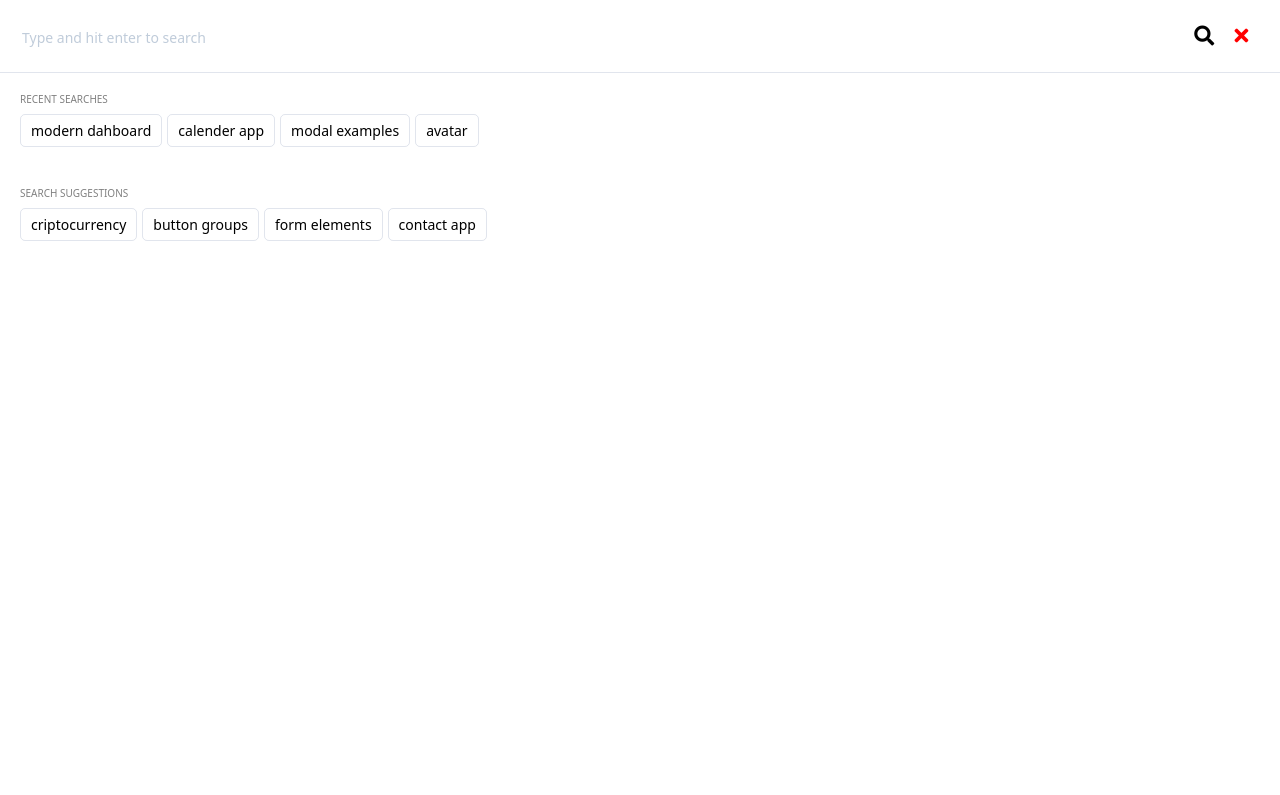
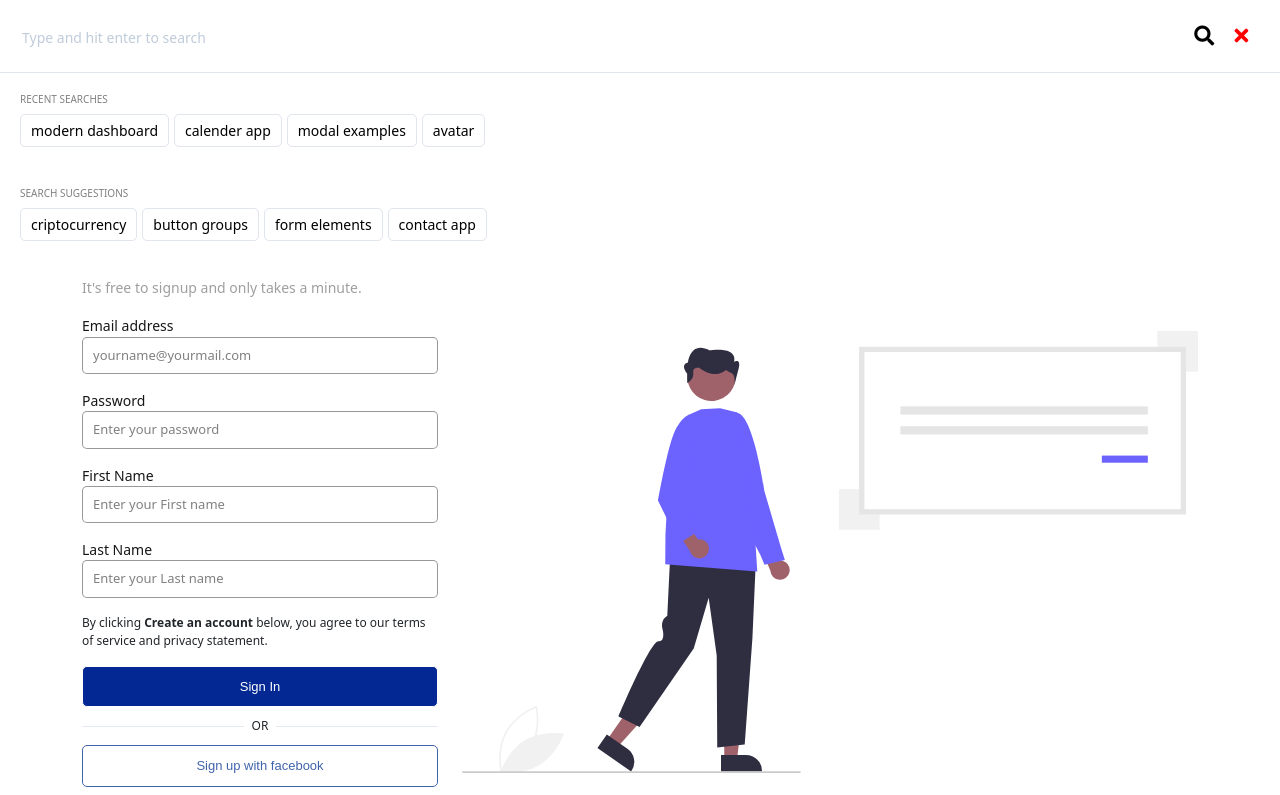
Before and after one commit to Ranagithubrr/admin-dashboard, a React (Create React App) app: page /signup in a window 1280 px wide. Shown: the top 795 px of the page. Built offline with nearby package versions, Linux system fonts and the light colour scheme; some icons are missing.

Commit message:
sidebar nav done

```diff
--- a/src/App.js
+++ b/src/App.js
@@ -8,6 +8,7 @@ import Navbar from './Components/NavBar/Navbar';
 import RightDrawer from './Components/RightSideDrawer/RightDrawer';
 import MainHome from './Components/MainHome/MainHome';
 import Footer from './Components/Footer/Footer';
+import SignIn from './Pages/SignIn/SignIn';
 import SignUp from './Pages/SignUp/SignUp';
 
 function App() {
@@ -18,7 +19,8 @@ function App() {
         <div className="container  pt-4 mt-5">
           <Routes>
           <Route path="/" element={<MainHome />}/>
-          <Route path="/signin" element={<SignUp />}/>
+          <Route path="/signin" element={<SignIn />}/>
+          <Route path="/signup" element={<SignUp />}/>
           </Routes>
 
 
--- a/src/Components/NavBar/Navbar.js
+++ b/src/Components/NavBar/Navbar.js
@@ -41,13 +41,14 @@ const Navbar = () => {
                     <a href="#" id="sidebarLogo" className='logo'>do<span className='ar'>ar</span></a>
                     <span id="crossIcon" onClick={() => setmiddleShow('')}><i class="fas fa-times"></i></span>
                 </div>
-
+                <h4 className='mainNavigation'>main navigation</h4>
                 <ul>
                     <li>
                         <div class="dropdown">
                             <a class="dropLink" type="button" id="dropdownMenuButton" data-toggle="dropdown" aria-haspopup="true" aria-expanded="false">
                                 Dashboard <span className='dropIcon'><BsChevronDown /></span>
                             </a>
+
 
                             <div class="dropdown-menu" aria-labelledby="dropdownMenuButton">
                                 <div className="triangle"></div>
--- a/src/Components/NavBar/SearchBar/SearchBar.js
+++ b/src/Components/NavBar/SearchBar/SearchBar.js
@@ -3,19 +3,24 @@ import { useState, useEffect } from 'react';
 import './SearchBar.css';
 
 const SearchBar = (props) => {
+
     const {Searchshow,OverlayFunc} = props;
     useEffect(()=>{
         console.log('value changed, the value is ', Searchshow);
-
         setSearchTrigger('')
     },[Searchshow]);
 
-    const [searchTrigger,setSearchTrigger] = useState('hidesearchBarArea');
+
+
+
 
     const closebtnclicked =()=>{
         setSearchTrigger('hidesearchBarArea');
-        OverlayFunc('')
+        OverlayFunc('');
     }
+    const [searchTrigger,setSearchTrigger] = useState('hidesearchBarArea');
+
+
     return (
         <div className={`searchbarArea ${searchTrigger}`}>
             <form action="#" className='form'>
@@ -25,7 +30,7 @@ const SearchBar = (props) => {
             </form>
             <div className="recentSearchArea">
                 <h6>RECENT SEARCHES</h6>
-                <button class="firstbtn">modern dahboard</button>
+                <button class="firstbtn">modern dashboard</button>
                 <button>calender app</button>
                 <button>modal examples</button>
                 <button>avatar</button>
--- /dev/null
+++ b/src/Pages/SignIn/SignIn.css
@@ -0,0 +1,129 @@
+.signIn{
+    height:82vh;
+}
+.signInArea{
+    display: flex;
+    align-items: center;
+    height:100%;
+}
+.signInArea .userProfileImage{
+    height: 400px;
+}
+.signInformRight .signin{
+    font-family: 'Montserrat' ,sans-serif;
+    font-weight: 600;
+    font-size: 30px;
+}
+.signInformRight .welcomeback{
+    font-size: 14px;
+    color: #00000061;
+    margin: 0;
+}
+.signInform .inputFields{
+    margin-top: 10px;
+}
+.signInform .inputFields input{
+    display: block;
+    width:100%;
+}
+.signInform .inputFields input[type="email"],
+.signInform .inputFields input[type="password"]{
+    border:1px solid #717171b7;
+    padding:8px 10px;
+    border-radius:5px;
+    font-size: 13px;
+    outline:none;
+}
+.passwordBlock{
+    display: flex;
+    justify-content: space-between;
+}
+.passwordBlock a{
+    text-decoration: none;
+    font-size: 13px;
+}
+.signInform .inputFields input:focus{
+    outline:3px solid #0d98e375;
+    transition: 0.1s;
+}
+.signInform .inputFields input::placeholder{
+    color:gray;
+}
+.signInform .inputFields label{
+    font-size: 14px;
+    color:#171717;
+    font-weight: 500;
+}
+.signInform button{
+    width:100%;
+    padding:10px;
+    border-radius:5px;
+    border:1px solid;
+    font-size:13px;
+}
+.signInform .signInBtn{
+    background:#042893;
+    color:#fff;
+    font-family: 'Montserrat' ,sans-serif;
+    transition: 0.3s ease;
+}
+.signInform .signInBtn:hover{
+    background:#063CDD;
+}
+.signInform .signInFB{
+    background:#fff;
+    color:#4064ac;
+    font-family: 'Montserrat' ,sans-serif;
+    transition: 0.3s ease;
+}
+.signInform .signInFB:hover{
+    background:#4064AC;
+    color:#fff;
+}
+.signInform .signInTW{
+    background:#fff;
+    color:#4064ac;
+    font-family: 'Montserrat' ,sans-serif;
+    transition: 0.3s ease;
+}
+.signInform .signInTW:hover{
+    background:#00A7E6;
+    color:#fff;
+}
+.dontHaveAccount{
+    text-align: center;
+}
+.dontHaveAccount a{
+   text-decoration: none;
+}
+.orDivider{
+    display: flex;
+    justify-content: center;
+    align-items: center;
+    text-transform: uppercase;
+    font-size: 12px;
+}
+.orDivider::before{
+    content:'';
+    display:block;
+    flex:1 1 0%;
+    height:1px;
+    background: rgb(229, 233, 242);
+}
+.orDivider::after{
+    content:'';
+    display:block;
+    flex:1 1 0%;
+    height:1px;
+    background: rgb(229, 233, 242);
+}
+
+
+@media screen and (max-width:768px){
+    .signupformLeft{
+        display: none;
+    }
+    .signIn{
+        min-height:80vh;
+    }
+}
--- /dev/null
+++ b/src/Pages/SignIn/SignIn.js
@@ -0,0 +1,54 @@
+import React from 'react';
+import './SignIn.css';
+import { Link } from 'react-router-dom';
+
+
+import LoginProfile from '../../img/loginProfileAvatar.svg';
+
+const SignIn = () => {
+    return (
+        <div className='signIn'>
+            <div className="row signInArea">
+                <div className="col-8 signupformLeft">
+                    <img src={LoginProfile} alt="loginProfile" className='userProfileImage' />
+                </div>
+                <div className="col-12 col-md-4 signInformRight">
+                    <h3 className='signin'>Sign In</h3>
+                    <h5 className='welcomeback'>Welcome back! Please signin to continue.</h5>
+                    <form action="#" className='signInform'>
+                        <div className="inputFields mt-3">
+                            <label htmlFor="email">Email address</label>
+                            <input type="email" placeholder='yourname@yourmail.com' name="email" id="email" />
+                        </div>
+                        <div className="inputFields mt-3">
+                            <div className="passwordBlock">
+                                <label htmlFor="password">Password</label>
+                                <a href="#">Forgot password?</a>
+                            </div>
+
+                            <input type="password" placeholder='Enter your password' name="password" id="password" />
+                        </div>
+                        <div className="inputFields mt-3">
+                            <button type="submit" className='signInBtn'>Sign In</button>
+                        </div>
+                        <div className="inputFields orDivider">
+                            <span className='mx-2'>or</span>
+                        </div>
+                        <div className="inputFields">
+                            <button type="submit" className='signInFB'>Sign up with facebook</button>
+                        </div>
+                        <div className="inputFields">
+                            <button type="submit" className='signInTW'>Sign up with Twitter</button>
+                        </div>
+                        <div className="inputFields dontHaveAccount">
+                            <p>Don't have an account? <Link to="/signup">Create an Account</Link></p>
+
+                        </div>
+                    </form>
+                </div>
+            </div>
+        </div>
+    );
+};
+
+export default SignIn;
--- a/src/Pages/SignUp/SignUp.js
+++ b/src/Pages/SignUp/SignUp.js
@@ -1,21 +1,18 @@
 import React from 'react';
-import './Signup.css';
-import { Link } from 'react-router-dom';
 
+import {Link} from 'react-router-dom';
+import SignUpAvater from '../../img/sign-up.svg';
 
-import LoginProfile from '../../img/loginProfileAvatar.svg';
+import './SignUp.css';
 
 const SignUp = () => {
     return (
-        <div className='signIn'>
-            <div className="row signInArea">
-                <div className="col-8 signupformLeft">
-                    <img src={LoginProfile} alt="loginProfile" className='userProfileImage' />
-                </div>
-                <div className="col-12 col-md-4 signInformRight">
-                    <h3 className='signin'>Sign In</h3>
-                    <h5 className='welcomeback'>Welcome back! Please signin to continue.</h5>
-                    <form action="#" className='signInform'>
+        <div className="signUp">
+        <div className='row signInArea'>
+            <div className="col-12 col-md-4">
+                <h4 className='createNewAccount'>Create New Account</h4>
+                <h5 className='itsFreeToSignUp'>It's free to signup and only takes a minute.</h5>
+                <form action="#" className='signInform'>
                         <div className="inputFields mt-3">
                             <label htmlFor="email">Email address</label>
                             <input type="email" placeholder='yourname@yourmail.com' name="email" id="email" />
@@ -23,10 +20,26 @@ const SignUp = () => {
                         <div className="inputFields mt-3">
                             <div className="passwordBlock">
                                 <label htmlFor="password">Password</label>
-                                <a href="#">Forgot password?</a>
                             </div>
 
                             <input type="password" placeholder='Enter your password' name="password" id="password" />
+                        </div>
+                        <div className="inputFields mt-3">
+                            <div className="passwordBlock">
+                                <label htmlFor="firstName">First Name</label>
+                            </div>
+
+                            <input type="password" placeholder='Enter your First name' name="password" id="firstName" />
+                        </div>
+                        <div className="inputFields mt-3">
+                            <div className="passwordBlock">
+                                <label htmlFor="lastName">Last Name</label>
+                            </div>
+
+                            <input type="password" placeholder='Enter your Last name' name="password" id="lastName" />
+                        </div>
+                        <div className="inputFields mt-3">
+                            <p className='tosAggrement'>By clicking <b>Create an account</b> below, you agree to our terms of service and privacy statement.</p>
                         </div>
                         <div className="inputFields mt-3">
                             <button type="submit" className='signInBtn'>Sign In</button>
@@ -41,12 +54,16 @@ const SignUp = () => {
                             <button type="submit" className='signInTW'>Sign up with Twitter</button>
                         </div>
                         <div className="inputFields dontHaveAccount">
-                            <p>Don't have an account? <Link to="signup">Create an Account</Link></p>
+                            <p>Already have an account? <Link to="/signin">Sign in</Link></p>
 
                         </div>
                     </form>
-                </div>
             </div>
+            <div className="col-8 signupAvatarArea">
+                <img src={SignUpAvater} alt="sign up image here" className='signupAvatar img-fluid'/>
+            </div>
+            </div>
+
         </div>
     );
 };
--- a/src/Pages/SignUp/Signup.css
+++ b/src/Pages/SignUp/Signup.css
@@ -1,129 +1,29 @@
-.signIn{
-    height:82vh;
-}
-.signInArea{
-    display: flex;
-    align-items: center;
-    height:100%;
-}
-.signInArea .userProfileImage{
-    height: 400px;
-}
-.signInformRight .signin{
+.createNewAccount{
     font-family: 'Montserrat' ,sans-serif;
     font-weight: 600;
     font-size: 30px;
+    padding-top:20px;
 }
-.signInformRight .welcomeback{
+.itsFreeToSignUp{
     font-size: 14px;
     color: #00000061;
     margin: 0;
 }
-.signInform .inputFields{
-    margin-top: 10px;
+.tosAggrement{
+    font-size: 12px;
 }
-.signInform .inputFields input{
-    display: block;
+.signupAvatar{
     width:100%;
 }
-.signInform .inputFields input[type="email"],
-.signInform .inputFields input[type="password"]{
-    border:1px solid #717171b7;
-    padding:8px 10px;
-    border-radius:5px;
-    font-size: 13px;
-    outline:none;
+.signUp{
+    height:120vh;
 }
-.passwordBlock{
-    display: flex;
-    justify-content: space-between;
-}
-.passwordBlock a{
-    text-decoration: none;
-    font-size: 13px;
-}
-.signInform .inputFields input:focus{
-    outline:3px solid #0d98e375;
-    transition: 0.1s;
-}
-.signInform .inputFields input::placeholder{
-    color:gray;
-}
-.signInform .inputFields label{
-    font-size: 14px;
-    color:#171717;
-    font-weight: 500;
-}
-.signInform button{
-    width:100%;
-    padding:10px;
-    border-radius:5px;
-    border:1px solid;
-    font-size:13px;
-}
-.signInform .signInBtn{
-    background:#042893;
-    color:#fff;
-    font-family: 'Montserrat' ,sans-serif;
-    transition: 0.3s ease;
-}
-.signInform .signInBtn:hover{
-    background:#063CDD;
-}
-.signInform .signInFB{
-    background:#fff;
-    color:#4064ac;
-    font-family: 'Montserrat' ,sans-serif;
-    transition: 0.3s ease;
-}
-.signInform .signInFB:hover{
-    background:#4064AC;
-    color:#fff;
-}
-.signInform .signInTW{
-    background:#fff;
-    color:#4064ac;
-    font-family: 'Montserrat' ,sans-serif;
-    transition: 0.3s ease;
-}
-.signInform .signInTW:hover{
-    background:#00A7E6;
-    color:#fff;
-}
-.dontHaveAccount{
-    text-align: center;
-}
-.dontHaveAccount a{
-   text-decoration: none;
-}
-.orDivider{
+.signInArea{
     display: flex;
     justify-content: center;
-    align-items: center;
-    text-transform: uppercase;
-    font-size: 12px;
 }
-.orDivider::before{
-    content:'';
-    display:block;
-    flex:1 1 0%;
-    height:1px;
-    background: rgb(229, 233, 242);
-}
-.orDivider::after{
-    content:'';
-    display:block;
-    flex:1 1 0%;
-    height:1px;
-    background: rgb(229, 233, 242);
-}
-
-
-@media screen and (max-width:768px){
-    .signupformLeft{
+@media screen and (max-width:768px) {
+    .signupAvatarArea{
         display: none;
     }
-    .signIn{
-        min-height:80vh;
-    }
 }
```
Also changed, not shown: src/Components/NavBar/Navbar.css (+176 -88 lines), src/Components/NavBar/SearchBar/SearchBar.css (+6 -3 lines), src/img/sign-up.svg (added).
